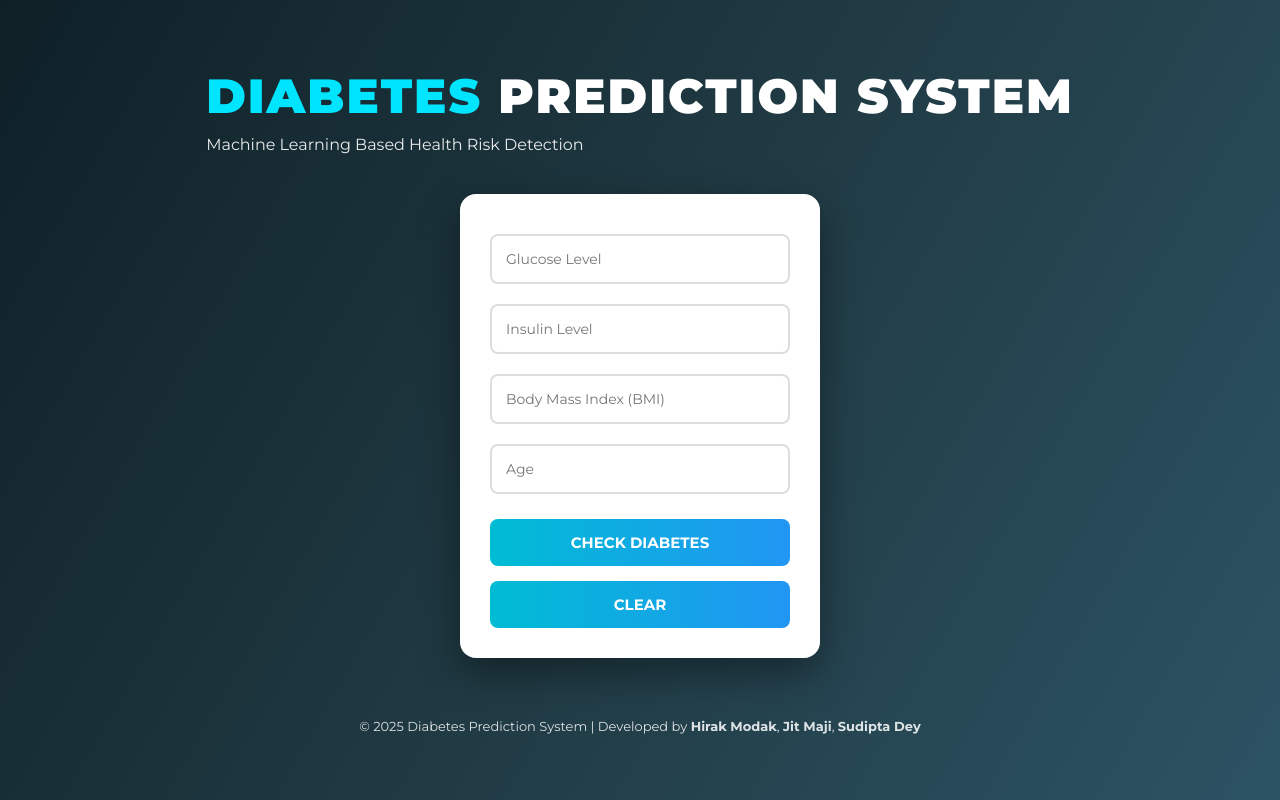
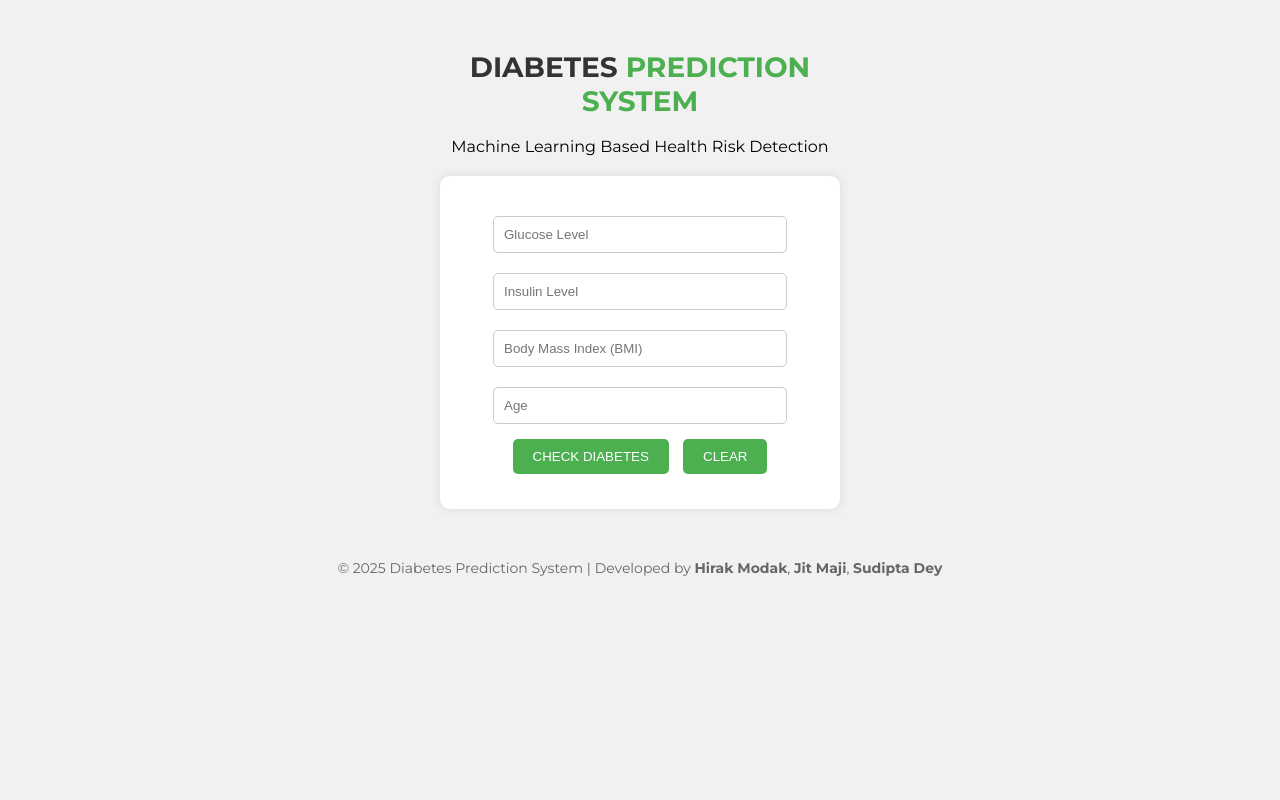
Before and after one commit to Pritam-Chakrabortty/Diabetes-Prediction-master, a Flask app: page / in a window 1280 px wide. Run offline with Flask 2, Linux system fonts and the light colour scheme; parts of the project's set-up code (start-up, migrations or seed data) failed here and were passed over.

Commit message:
Refactor CSS styles for improved layout and design

```diff
--- a/static/css/style.css
+++ b/static/css/style.css
@@ -1,104 +1,61 @@
-* {
-    margin: 0;
-    padding: 0;
-    box-sizing: border-box;
+body {
     font-family: 'Montserrat', sans-serif;
+    background-color: #f1f1f1;
+    text-align: center;
 }
 
-/* Background */
-body {
-    min-height: 100vh;
-    background: linear-gradient(120deg, #0f2027, #203a43, #2c5364);
-    display: flex;
-    flex-direction: column;
-    justify-content: center;
-    align-items: center;
-    color: #ffffff;
+.wrapper {
+    margin: 50px auto;
+    width: 400px;
 }
 
-/* Main Wrapper */
-.main-wrapper {
-    text-align: center;
-    width: 100%;
-}
-
-/* Header */
 .header h1 {
-    font-size: 48px;
-    font-weight: 800;
-    letter-spacing: 2px;
-    color: #00e5ff;
-}
-
-.header h1 span {
-    color: #ffffff;
-}
-
-.header p {
-    margin-top: 10px;
-    font-size: 16px;
-    opacity: 0.9;
-}
-
-/* Card */
-.card {
-    background: #ffffff;
-    width: 360px;
-    margin: 40px auto;
-    padding: 30px;
-    border-radius: 16px;
-    box-shadow: 0 15px 40px rgba(0, 0, 0, 0.4);
+    font-size: 28px;
     color: #333;
 }
 
-/* Inputs */
-input {
-    width: 100%;
-    padding: 14px;
-    margin: 10px 0;
-    border: 2px solid #ddd;
-    border-radius: 8px;
-    font-size: 14px;
-    outline: none;
+.header span {
+    color: #4CAF50;
 }
 
-input:focus {
-    border-color: #00bcd4;
+.card {
+    background-color: #fff;
+    padding: 30px;
+    margin-top: 20px;
+    border-radius: 10px;
+    box-shadow: 0 0 10px rgba(0,0,0,0.1);
 }
 
-/* Button */
+input {
+    width: 80%;
+    padding: 10px;
+    margin: 10px 0;
+    border-radius: 5px;
+    border: 1px solid #ccc;
+}
+
 button {
-    width: 100%;
-    padding: 14px;
-    margin-top: 15px;
-    background: linear-gradient(90deg, #00bcd4, #2196f3);
+    padding: 10px 20px;
+    border-radius: 5px;
     border: none;
-    border-radius: 8px;
+    background-color: #4CAF50;
     color: white;
-    font-size: 15px;
-    font-weight: 600;
     cursor: pointer;
-    transition: 0.3s;
+    margin: 5px;
 }
 
 button:hover {
-    transform: translateY(-2px);
-    box-shadow: 0 8px 20px rgba(0, 188, 212, 0.6);
+    background-color: #45a049;
 }
 
-/* Output */
-.output {
-    margin-top: 20px;
-    padding: 15px;
-    background: #f1f1f1;
-    border-left: 6px solid #00bcd4;
-    font-size: 14px;
-    border-radius: 6px;
+.result-box {
+    margin-top: 15px;
+    font-size: 18px;
+    color: #333;
 }
 
-/* Footer */
 footer {
-    margin-top: 20px;
-    font-size: 13px;
-    opacity: 0.85;
+    margin-top: 40px;
+    font-size: 14px;
+    color: #666;
 }
```
